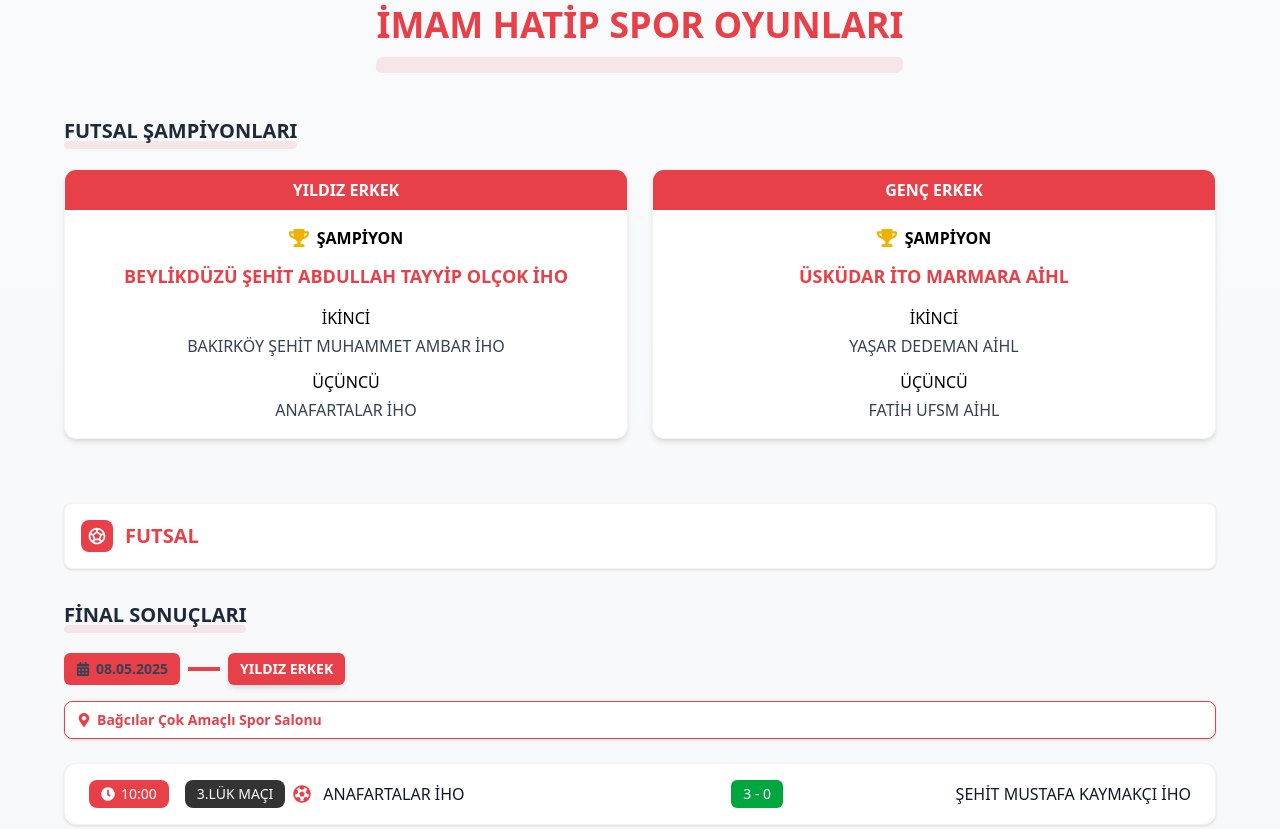
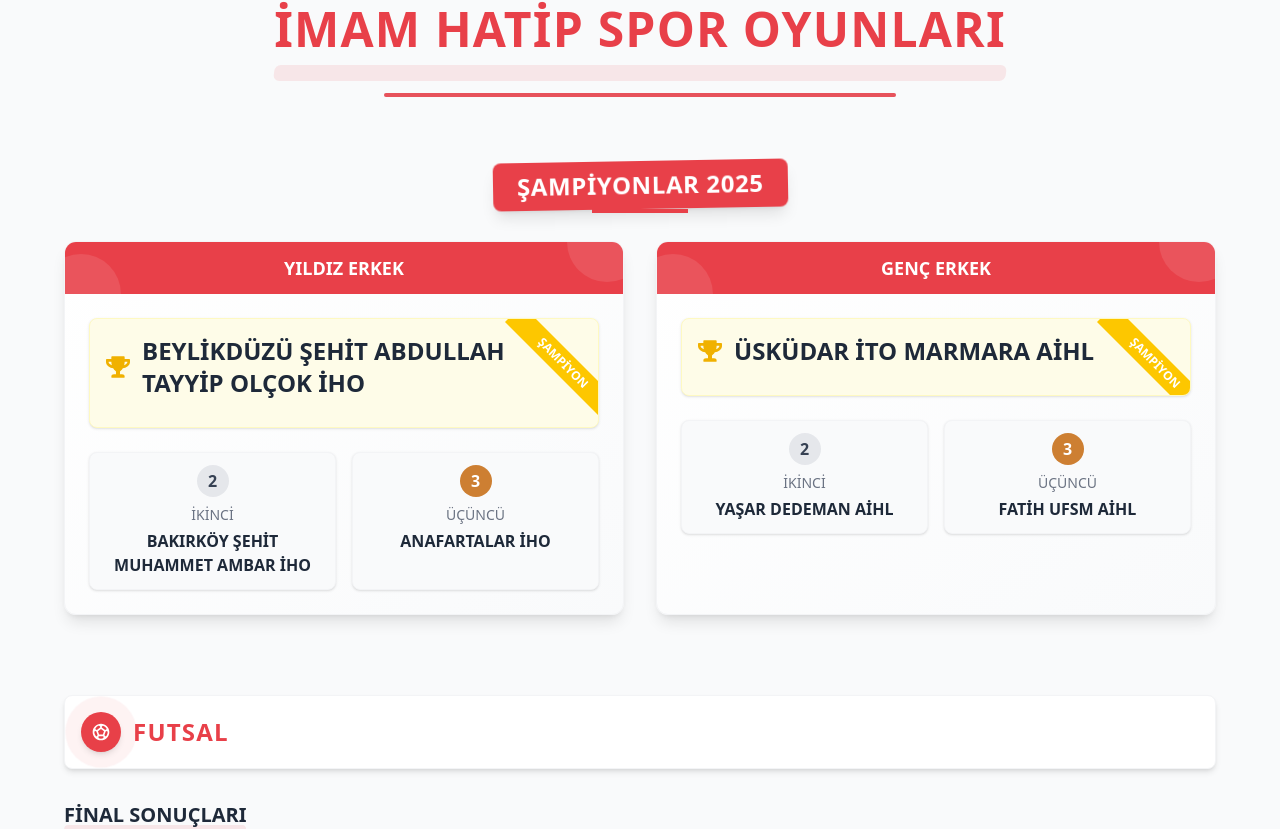
Before and after one commit to ondertalhatorpil/imamhatipsporoyunlari.com, a React (Vite) app in the folder frontend/: page /turnuva-final-asamasi in a window 1280 px wide. Shown: the part 223-1052 px from the top of the page. Built offline with nearby package versions, Linux system fonts and the light colour scheme.

Commit message:
feat: final four

```diff
--- a/frontend/src/pages/TournamentFinal.jsx
+++ b/frontend/src/pages/TournamentFinal.jsx
@@ -168,7 +168,7 @@
           title: '3.LÜK MAÇI',
           team1: 'FATİH UFSM AİHL',
           team2: 'YAVUZ BAHADIROĞLU AİHL',
-          score: '7 - 2'
+          score: 'BEKLENİYOR'
         },
         {
           time: '13:00',
@@ -182,51 +182,50 @@
   ];
 
   const MatchCard = ({ match, sport, isCompleted = false }) => (
-    <div className="bg-white rounded-xl shadow-sm border border-gray-100 px-3 sm:px-6 py-3 sm:py-4 mb-3">
+    <div className="bg-white rounded-xl shadow-md border border-gray-100 px-3 sm:px-6 py-4 sm:py-5 mb-4 transform transition-all duration-300 hover:shadow-lg">
       <div className="flex flex-col sm:flex-row items-center gap-3">
         {/* Time */}
-        <div className="w-full sm:w-auto flex items-center justify-between sm:justify-start gap-2">
-          <div className="flex items-center gap-1.5 bg-[#E84049] text-white px-3 py-1 rounded-lg text-sm">
+        <div className="w-full sm:w-auto flex items-center justify-between sm:justify-start gap-2 mb-2 sm:mb-0">
+          <div className="flex items-center gap-1.5 bg-[#E84049] text-white px-3 py-1.5 rounded-lg text-sm shadow-sm">
             <FaClock className="text-sm" />
-            <span>{match.time}</span>
+            <span className="font-medium">{match.time}</span>
           </div>
           {match.title && (
-            <div className="flex items-center gap-1.5 bg-[#333] text-white px-3 py-1 rounded-lg text-sm ml-2">
+            <div className="flex items-center gap-1.5 bg-[#333] text-white px-3 py-1.5 rounded-lg text-sm ml-2 shadow-sm">
               {match.title}
             </div>
           )}
-          {sport === 'volleyball' ? (
-            <FaVolleyballBall className="text-[#E84049] text-lg sm:hidden" />
-          ) : (
-            <FaFutbol className="text-[#E84049] text-lg sm:hidden" />
-          )}
-          {sport === 'volleyball' ? (
-            <FaVolleyballBall className="text-[#E84049] text-lg hidden sm:block" />
-          ) : (
-            <FaFutbol className="text-[#E84049] text-lg hidden sm:block" />
-          )}
+          <div className="flex items-center justify-center w-8 h-8 rounded-full bg-gray-100 shadow-inner">
+            {sport === 'volleyball' ? (
+              <FaVolleyballBall className="text-[#E84049] text-lg" />
+            ) : (
+              <FaFutbol className="text-[#E84049] text-lg" />
+            )}
+          </div>
         </div>
 
         {/* Teams */}
-        <div className="w-full sm:flex-1 flex flex-col sm:flex-row items-center gap-3">
-          <div className="w-full sm:flex-1 text-center sm:text-left text-sm sm:text-base font-medium text-gray-900 break-words">
+        <div className="w-full sm:flex-1 flex flex-col sm:flex-row items-center gap-4">
+          <div className="w-full sm:flex-1 text-center sm:text-left text-sm sm:text-base font-semibold text-gray-800 break-words px-2 py-1 rounded-md bg-gray-50 border border-gray-100">
             {match.team1}
           </div>
 
-          <div className="flex items-center justify-center">
+          <div className="flex items-center justify-center mx-2">
             {isCompleted && match.score ? (
-              <div className="bg-green-600 text-white px-3 py-1 rounded-md text-sm font-medium">
-                {match.score}
+              <div className="bg-green-600 text-white px-4 py-1.5 rounded-md text-base font-bold shadow-md relative overflow-hidden">
+                <div className="absolute inset-0 bg-white opacity-20 animate-pulse rounded-md"></div>
+                <span className="relative z-10">{match.score}</span>
               </div>
             ) : (
-              <div className="bg-[#E84049] text-white px-3 py-1 rounded-md text-sm font-medium">
-                VS
+              <div className="bg-[#E84049] text-white px-4 py-1.5 rounded-md text-base font-bold shadow-md relative overflow-hidden">
+                <div className="absolute inset-0 bg-white opacity-10"></div>
+                <span className="relative z-10">VS</span>
               </div>
             )}
           </div>
 
-          <div className={`w-full sm:flex-1 text-center sm:text-right text-sm sm:text-base font-medium break-words ${
-            match.team2 === 'RAKİP BEKLENİYOR...' ? 'text-[#E84049] italic' : 'text-gray-900'
+          <div className={`w-full sm:flex-1 text-center sm:text-right text-sm sm:text-base font-semibold break-words px-2 py-1 rounded-md bg-gray-50 border border-gray-100 ${
+            match.team2 === 'RAKİP BEKLENİYOR...' ? 'text-[#E84049] italic' : 'text-gray-800'
           }`}>
             {match.team2}
           </div>
@@ -237,12 +236,13 @@
 
   const SportSection = ({ title, icon, sport, completedMatches, upcomingMatches }) => (
     <div className="mb-10 sm:mb-16">
-      <div className="bg-white rounded-lg shadow-sm border border-gray-100 p-3 sm:p-4 mb-6 sm:mb-8">
+      <div className="bg-white rounded-lg shadow-md border border-gray-100 p-3 sm:p-4 mb-6 sm:mb-8 transform transition-all duration-300 hover:shadow-lg">
         <div className="flex items-center gap-3">
-          <div className="w-7 h-7 sm:w-8 sm:h-8 rounded-lg bg-[#E84049] flex items-center justify-center">
-            {React.cloneElement(icon, { className: 'text-white text-lg sm:text-xl' })}
+          <div className="w-8 h-8 sm:w-10 sm:h-10 rounded-full bg-[#E84049] flex items-center justify-center shadow-md relative">
+            <div className="absolute inset-0 rounded-full bg-[#E84049] animate-ping opacity-30"></div>
+            {React.cloneElement(icon, { className: 'text-white text-lg sm:text-xl relative z-10' })}
           </div>
-          <h2 className="text-lg sm:text-xl font-bold text-[#E84049]">{title}</h2>
+          <h2 className="text-lg sm:text-2xl font-bold text-[#E84049] tracking-wider">{title}</h2>
         </div>
       </div>
 
@@ -328,7 +328,7 @@
     </div>
   );
 
-  // Display winners for completed tournaments
+  // Display winners for completed tournaments with enhanced styling
   const WinnersSection = () => {
     // Get champion and runner-up for futsal
     const yildizErkekFinal = finalFutsalMatches[0].matches[1];
@@ -341,63 +341,105 @@
     const gencErkekRunnerUp = gencErkekFinal.score === '8 - 2' ? gencErkekFinal.team2 : gencErkekFinal.team1;
 
     return (
-      <div className="mb-10 sm:mb-16">
-        <div className="relative inline-block mb-6">
-          <h3 className="text-xl font-bold text-gray-800 relative z-10">
-            FUTSAL ŞAMPİYONLARI
-          </h3>
-          <div className="absolute -bottom-1 left-0 w-full h-2 bg-[#E84049] opacity-10 rounded-md transform -skew-x-6 z-0"></div>
+      <div className="mb-12 sm:mb-20">
+        <div className="relative text-center mb-8">
+          <div className="inline-block bg-[#E84049] text-white py-2 px-6 rounded-lg shadow-lg transform -rotate-1">
+            <h3 className="text-xl sm:text-2xl font-bold tracking-wide">
+              ŞAMPİYONLAR 2025
+            </h3>
+          </div>
+          <div className="absolute top-0 right-0 left-0 mx-auto w-full flex justify-center mt-12">
+            <div className="w-24 h-1 bg-[#E84049]"></div>
+          </div>
         </div>
 
-        <div className="grid grid-cols-1 md:grid-cols-2 gap-6">
+        <div className="grid grid-cols-1 md:grid-cols-2 gap-8">
           {/* Yıldız Erkek */}
-          <div className="bg-white rounded-xl shadow-md border border-gray-100 overflow-hidden">
-            <div className="bg-[#E84049] text-white py-2 px-4 font-bold text-center">
-              YILDIZ ERKEK
+          <div className="bg-gradient-to-br from-white to-gray-50 rounded-xl shadow-lg border border-gray-100 overflow-hidden transform transition-all duration-300 hover:scale-105 hover:shadow-xl">
+            <div className="bg-[#E84049] text-white py-3 px-4 font-bold text-center relative overflow-hidden">
+              <div className="absolute -right-6 -top-10 w-20 h-20 bg-white opacity-10 rounded-full"></div>
+              <div className="absolute -left-6 -bottom-10 w-20 h-20 bg-white opacity-10 rounded-full"></div>
+              <h3 className="text-lg relative z-10">YILDIZ ERKEK</h3>
             </div>
-            <div className="p-4">
-              <div className="flex items-center justify-center gap-2 mb-3">
-                <FaTrophy className="text-yellow-500 text-xl" />
-                <h4 className="font-bold">ŞAMPİYON</h4>
-              </div>
-              <div className="text-center font-bold text-lg text-[#E84049] mb-4">
-                {yildizErkekWinner}
+
+            <div className="p-6">
+              {/* Champion */}
+              <div className="bg-yellow-50 rounded-lg p-4 mb-6 relative overflow-hidden shadow-sm border border-yellow-100">
+                <div className="absolute top-0 right-0 w-16 h-16">
+                  <div className="absolute transform rotate-45 bg-yellow-400 text-xs text-white font-bold py-1 right-[-35px] top-[32px] w-[140px] text-center">
+                    ŞAMPİYON
+                  </div>
+                </div>
+                <div className="flex items-center mb-3">
+                  <FaTrophy className="text-yellow-500 text-2xl mr-3" />
+                  <div className="flex-1 text-center sm:text-left">
+                    <h4 className="font-extrabold text-xl sm:text-2xl text-gray-800">{yildizErkekWinner}</h4>
+                  </div>
+                </div>
               </div>
 
-              <div className="text-center font-medium mb-1">İKİNCİ</div>
-              <div className="text-center text-gray-700">
-                {yildizErkekRunnerUp}
-              </div>
+              {/* Runner-up and Third Place */}
+              <div className="grid grid-cols-1 sm:grid-cols-2 gap-4">
+                <div className="bg-gray-50 rounded-lg p-3 shadow-sm border border-gray-100 flex flex-col items-center">
+                  <div className="w-8 h-8 flex items-center justify-center bg-gray-200 rounded-full mb-2">
+                    <span className="font-bold text-gray-700">2</span>
+                  </div>
+                  <h5 className="font-medium text-gray-500 text-sm mb-1">İKİNCİ</h5>
+                  <p className="font-bold text-center text-gray-800">{yildizErkekRunnerUp}</p>
+                </div>
 
-              <div className="text-center font-medium mt-3 mb-1">ÜÇÜNCÜ</div>
-              <div className="text-center text-gray-700">
-                ANAFARTALAR İHO
+                <div className="bg-gray-50 rounded-lg p-3 shadow-sm border border-gray-100 flex flex-col items-center">
+                  <div className="w-8 h-8 flex items-center justify-center bg-[#cd7f32] text-white rounded-full mb-2">
+                    <span className="font-bold">3</span>
+                  </div>
+                  <h5 className="font-medium text-gray-500 text-sm mb-1">ÜÇÜNCÜ</h5>
+                  <p className="font-bold text-center text-gray-800">ANAFARTALAR İHO</p>
+                </div>
               </div>
             </div>
           </div>
 
           {/* Genç Erkek */}
-          <div className="bg-white rounded-xl shadow-md border border-gray-100 overflow-hidden">
-            <div className="bg-[#E84049] text-white py-2 px-4 font-bold text-center">
-              GENÇ ERKEK
+          <div className="bg-gradient-to-br from-white to-gray-50 rounded-xl shadow-lg border border-gray-100 overflow-hidden transform transition-all duration-300 hover:scale-105 hover:shadow-xl">
+            <div className="bg-[#E84049] text-white py-3 px-4 font-bold text-center relative overflow-hidden">
+              <div className="absolute -right-6 -top-10 w-20 h-20 bg-white opacity-10 rounded-full"></div>
+              <div className="absolute -left-6 -bottom-10 w-20 h-20 bg-white opacity-10 rounded-full"></div>
+              <h3 className="text-lg relative z-10">GENÇ ERKEK</h3>
             </div>
-            <div className="p-4">
-              <div className="flex items-center justify-center gap-2 mb-3">
-                <FaTrophy className="text-yellow-500 text-xl" />
-                <h4 className="font-bold">ŞAMPİYON</h4>
-              </div>
-              <div className="text-center font-bold text-lg text-[#E84049] mb-4">
-                {gencErkekWinner}
+
+            <div className="p-6">
+              {/* Champion */}
+              <div className="bg-yellow-50 rounded-lg p-4 mb-6 relative overflow-hidden shadow-sm border border-yellow-100">
+                <div className="absolute top-0 right-0 w-16 h-16">
+                  <div className="absolute transform rotate-45 bg-yellow-400 text-xs text-white font-bold py-1 right-[-35px] top-[32px] w-[140px] text-center">
+                    ŞAMPİYON
+                  </div>
+                </div>
+                <div className="flex items-center mb-3">
+                  <FaTrophy className="text-yellow-500 text-2xl mr-3" />
+                  <div className="flex-1 text-center sm:text-left">
+                    <h4 className="font-extrabold text-xl sm:text-2xl text-gray-800">{gencErkekWinner}</h4>
+                  </div>
+                </div>
               </div>
 
-              <div className="text-center font-medium mb-1">İKİNCİ</div>
-              <div className="text-center text-gray-700">
-                {gencErkekRunnerUp}
-              </div>
+              {/* Runner-up and Third Place */}
+              <div className="grid grid-cols-1 sm:grid-cols-2 gap-4">
+                <div className="bg-gray-50 rounded-lg p-3 shadow-sm border border-gray-100 flex flex-col items-center">
+                  <div className="w-8 h-8 flex items-center justify-center bg-gray-200 rounded-full mb-2">
+                    <span className="font-bold text-gray-700">2</span>
+                  </div>
+                  <h5 className="font-medium text-gray-500 text-sm mb-1">İKİNCİ</h5>
+                  <p className="font-bold text-center text-gray-800">{gencErkekRunnerUp}</p>
+                </div>
 
-              <div className="text-center font-medium mt-3 mb-1">ÜÇÜNCÜ</div>
-              <div className="text-center text-gray-700">
-                {finalFutsalMatches[1].matches[0].score === 'BEKLENİYOR' ? 'BEKLENİYOR' : 'FATİH UFSM AİHL'}
+                <div className="bg-gray-50 rounded-lg p-3 shadow-sm border border-gray-100 flex flex-col items-center">
+                  <div className="w-8 h-8 flex items-center justify-center bg-[#cd7f32] text-white rounded-full mb-2">
+                    <span className="font-bold">3</span>
+                  </div>
+                  <h5 className="font-medium text-gray-500 text-sm mb-1">ÜÇÜNCÜ</h5>
+                  <p className="font-bold text-center text-gray-800">FATİH UFSM AİHL</p>
+                </div>
               </div>
             </div>
           </div>
@@ -407,19 +449,25 @@
   };
 
   return (
-    <div className="min-h-screen py-6 sm:py-12 px-3 sm:px-6 lg:px-8 mt-12 sm:mt-20">
+    <div className="min-h-screen py-6 sm:py-12 px-3 sm:px-6 lg:px-8 mt-12 sm:mt-20 bg-gray-50">
       <div className="max-w-6xl mx-auto">
         {/* Header */}
-        <div className="text-center mb-8 sm:mb-12 relative">
+        <div className="text-center mb-10 sm:mb-16 relative">
           <div className="absolute top-0 left-1/2 transform -translate-x-1/2 -translate-y-6 sm:-translate-y-10">
             <FaTrophy className="text-yellow-400 text-3xl sm:text-5xl animate-bounce" />
           </div>
 
           <div className="relative inline-block mt-6 sm:mt-8">
-            <h1 className="text-2xl sm:text-4xl font-bold text-[#E84049] mb-3 sm:mb-6 relative z-10">
+            <h1 className="text-2xl sm:text-4xl md:text-5xl font-extrabold text-[#E84049] mb-3 sm:mb-6 relative z-10 tracking-wide">
               İMAM HATİP SPOR OYUNLARI
             </h1>
             <div className="absolute -bottom-1 left-0 w-full h-3 sm:h-4 bg-[#E84049] opacity-10 rounded-md transform -skew-x-6 z-0"></div>
+          </div>
+
+          <div className="w-full max-w-lg mx-auto mt-4">
+            <div className="h-1 w-full bg-gray-200 rounded-full overflow-hidden">
+              <div className="h-1 bg-[#E84049] w-full animate-pulse"></div>
+            </div>
           </div>
         </div>
 
```
